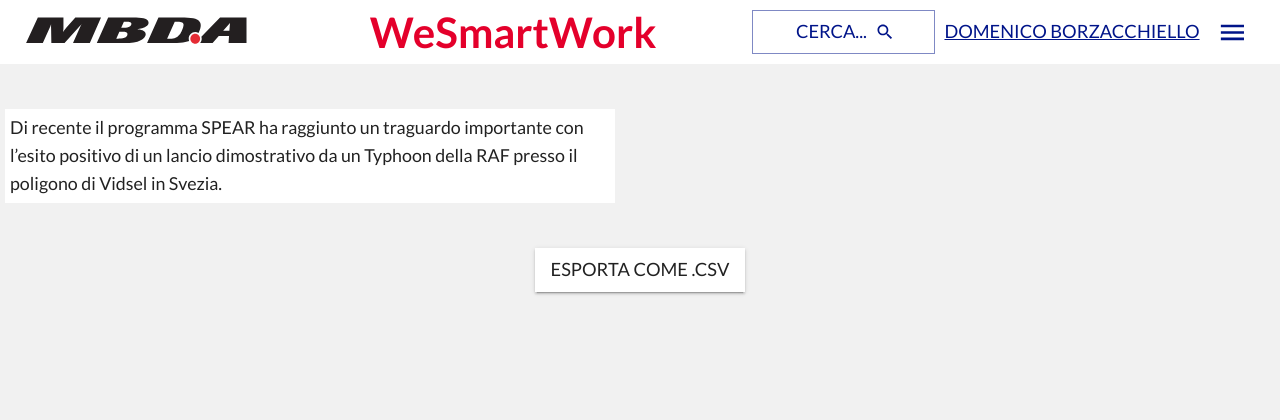
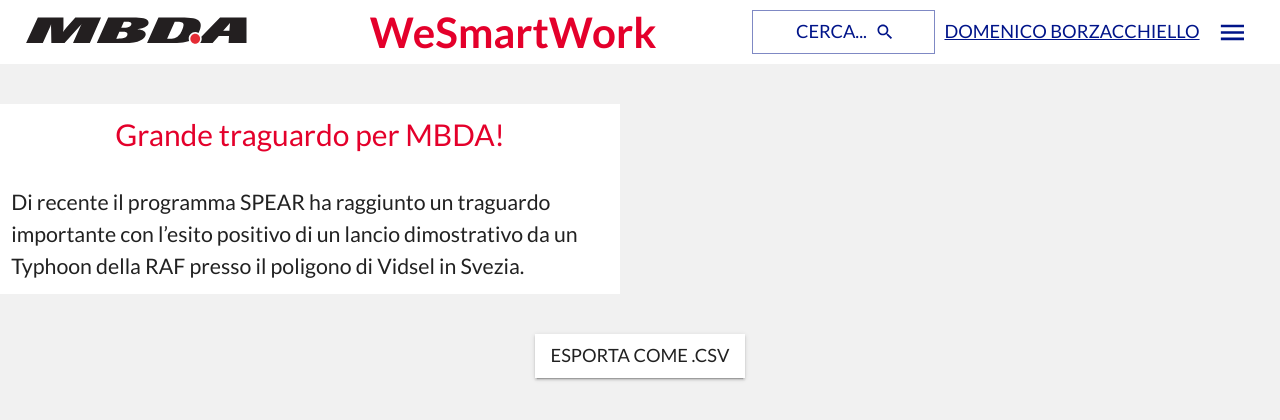
Before and after one commit to mew27/we-smartwork, a React (Vite) app: page / in a window 1280 px wide. Shown: the top 420 px of the page. Built offline with nearby package versions, Linux system fonts and the light colour scheme.

Commit message:
Added infobox

```diff
--- a/src/App.tsx
+++ b/src/App.tsx
@@ -8,6 +8,7 @@
 
 // import swData from './assets/testdata'
 import MbdaTheme from './MbdaTheme';
+import InfoBox from './InfoBox';
 
 
 export function App() {
@@ -21,11 +22,9 @@
               <WeSmartMenu></WeSmartMenu>
             </Grid2>
             <Grid2 size={{xs : 12, sm : 6}}>
-              <Paper elevation={0} sx={{padding: "5px", margin: '5px'}} square>
-                <Typography variant='subtitle2'>
-                  Di recente il programma SPEAR ha raggiunto un traguardo importante con l’esito positivo di un lancio dimostrativo da un Typhoon della RAF presso il poligono di Vidsel in Svezia.
-                </Typography>
-              </Paper>
+              <InfoBox title="Grande traguardo per MBDA!">
+                Di recente il programma SPEAR ha raggiunto un traguardo importante con l’esito positivo di un lancio dimostrativo da un Typhoon della RAF presso il poligono di Vidsel in Svezia.
+              </InfoBox>
             </Grid2>
             <Grid2 size={{xs : 12, sm : 6}}>
                 {/* <SwPicker></SwPicker> */}
--- /dev/null
+++ b/src/InfoBox.tsx
@@ -0,0 +1,23 @@
+import { Paper, PaperProps, Stack, Typography } from "@mui/material";
+
+interface InfoBoxProps extends PaperProps {
+    title : string,
+    children?: string | null,
+}
+
+const InfoBox = ({title, children, ...props} : InfoBoxProps) => {
+    return (<>
+        <Paper {...props} elevation={0}>
+            <Stack sx={{padding: "0.7em"}} spacing={4}>
+                <Typography sx={{display: "flex", justifyContent: "center", alignContent: "center"}} component="h1" variant="h5" color="secondary">
+                    {title}
+                </Typography>
+                <Typography>
+                    {children}
+                </Typography>
+            </Stack>
+        </Paper>
+    </>);
+}
+
+export default InfoBox;
```
